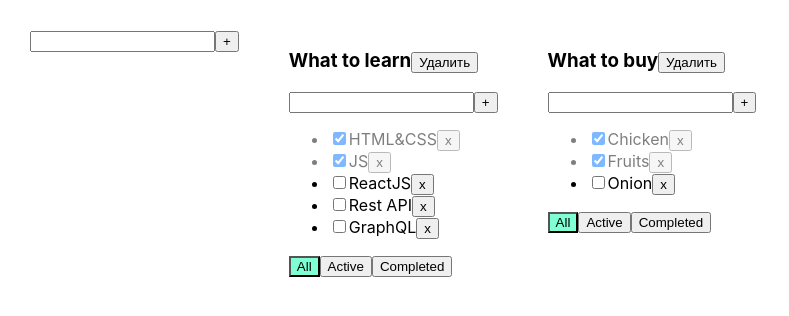
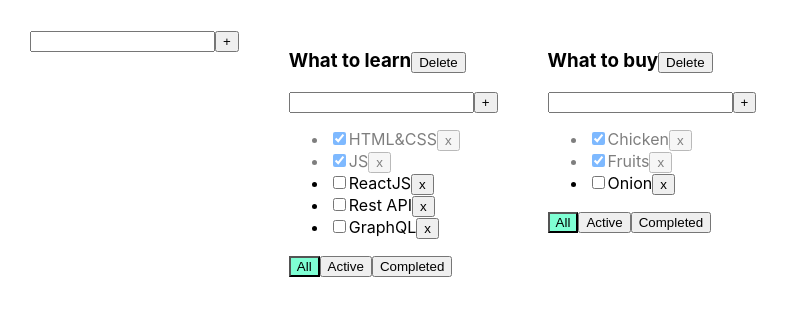
Before and after one commit to Alex-Kiosa/todolist, a React (Create React App) app: page / in a window 1280 px wide. Shown: the top 316 px of the page, without its empty margins (0-789 px from the left). Built offline with nearby package versions, Linux system fonts and the light colour scheme.

Commit message:
Refactoring

```diff
--- a/src/App.tsx
+++ b/src/App.tsx
@@ -1,7 +1,7 @@
 import React, {useState} from 'react';
+import {v1} from "uuid";
 import './App.css';
-import {Todolist} from './Todolist';
-import {v1} from "uuid";
+import {Todolist} from './components/Todolist';
 import {AddItemForm} from "./components/AddItemForm";
 
 export type FilterValuesType = "all" | "active" | "completed";
@@ -49,6 +49,14 @@ function App() {
         setTasksObj({...tasksObj, [newTodoListId]: []})
     }
 
+    const changeTodoListTitle = (todoListId: string, editedText: string) => {
+        const newTodoList = todoLists.find(tl => tl.id === todoListId)
+        if (newTodoList) {
+            newTodoList.title = editedText
+            setTodoLists([...todoLists])
+        }
+    }
+
     const removeTodoList = (todoListId: string) => {
         const newTodoLists = todoLists.filter(tl => tl.id !== todoListId)
         setTodoLists(newTodoLists)
@@ -56,48 +64,40 @@ function App() {
     }
 
     const addTask = (taskTitle: string, todoListId: string) => {
-        const task = {id: v1(), title: taskTitle, isDone: false}
-        const tasks = tasksObj[todoListId]
-        tasksObj[todoListId] = [task, ...tasks]
-        setTasksObj({...tasksObj})
-    }
-
-    const removeTask = (id: string, todoListId: string) => {
-        const tasks = tasksObj[todoListId]
-        tasksObj[todoListId] = tasks.filter(t => t.id != id)
+        const newTask = {id: v1(), title: taskTitle, isDone: false}
+        const newTasks = tasksObj[todoListId]
+        tasksObj[todoListId] = [newTask, ...newTasks]
         setTasksObj({...tasksObj})
     }
 
     const changeFilter = (value: FilterValuesType, todoListId: string) => {
-        const todoList = todoLists.find(tl => tl.id === todoListId)
-        if (todoList) {
-            todoList.filter = value
+        const newTodoList = todoLists.find(tl => tl.id === todoListId)
+        if (newTodoList) {
+            newTodoList.filter = value
             setTodoLists([...todoLists])
         }
     }
 
     const changeStatus = (taskId: string, isDone: boolean, todoListId: string) => {
-        const task = tasksObj[todoListId].find(t => t.id === taskId)
-        if (task) {
-            task.isDone = isDone
+        const newTask = tasksObj[todoListId].find(t => t.id === taskId)
+        if (newTask) {
+            newTask.isDone = isDone
             setTasksObj({...tasksObj})
         }
     }
 
-    const onChangeEditableText = (taskId: string, editedText: string, todoListId: string) => {
-        const task = tasksObj[todoListId].find(t => t.id === taskId)
-        if (task) {
-            task.title = editedText
+    const changeTaskTitle = (taskId: string, editedText: string, todoListId: string) => {
+        const newTask = tasksObj[todoListId].find(t => t.id === taskId)
+        if (newTask) {
+            newTask.title = editedText
             setTasksObj({...tasksObj})
         }
     }
 
-    const onChangeTodoListTitle = (todoListId: string, editedText: string) => {
-        const todoList = todoLists.find(tl => tl.id === todoListId)
-        if (todoList) {
-            todoList.title = editedText
-            setTodoLists([...todoLists])
-        }
+    const removeTask = (id: string, todoListId: string) => {
+        const newTasks = tasksObj[todoListId]
+        tasksObj[todoListId] = newTasks.filter(t => t.id != id)
+        setTasksObj({...tasksObj})
     }
 
     return (
@@ -119,15 +119,17 @@ function App() {
                             key={tl.id}
                             id={tl.id}
                             title={tl.title}
+                            changeTodoListTitle={changeTodoListTitle}
+                            filter={tl.filter}
+                            removeTodoList={removeTodoList}
+
                             tasks={tasksForTodolist}
-                            removeTodoList={removeTodoList}
+
+                            addTask={addTask}
+                            changeFilter={changeFilter}
+                            changeStatus={changeStatus}
+                            changeTaskTitle={changeTaskTitle}
                             removeTask={removeTask}
-                            changeFilter={changeFilter}
-                            addTask={addTask}
-                            changeStatus={changeStatus}
-                            onChange={onChangeEditableText}
-                            onChangeTodoListTitle={onChangeTodoListTitle}
-                            filter={tl.filter}
                         />
                     )
                 })
--- a/src/Todolist.tsx
+++ /dev/null
@@ -1,78 +0,0 @@
-import React, {ChangeEvent} from 'react';
-import {FilterValuesType} from './App';
-import {Button} from "./components/Button";
-import {AddItemForm} from "./components/AddItemForm";
-import {EditableText} from "./components/EditableText";
-
-type TaskType = {
-    id: string
-    title: string
-    isDone: boolean
-}
-
-type PropsType = {
-    id: string
-    title: string
-    tasks: Array<TaskType>
-    removeTodoList: (todoListId: string) => void
-    removeTask: (taskId: string, todoListId: string) => void
-    changeFilter: (value: FilterValuesType, todoListId: string) => void
-    addTask: (taskTitle: string, todoListId: string) => void
-    changeStatus: (taskId: string, isDone: boolean, todoListId: string) => void
-    onChange: (taskId: string, editedText: string, todolistId: string) => void
-    onChangeTodoListTitle: (todoListId: string, editedText: string) => void
-    filter: FilterValuesType
-}
-
-export function Todolist(props: PropsType) {
-
-    const removeTodoListHandler = () => props.removeTodoList(props.id)
-
-    const addTask = (itemTitle: string) => {
-        props.addTask(itemTitle, props.id)
-    }
-
-    const removeTaskHandler = (taskId: string) => props.removeTask(taskId, props.id)
-
-    const onChangeTodoListTitle = (editedText: string) => {
-        props.onChangeTodoListTitle(props.id, editedText)
-    }
-
-    return (
-        <div>
-            <h3>
-                <EditableText value={props.title} onChange={onChangeTodoListTitle}/>
-                <Button buttonName={"Удалить"} onClick={removeTodoListHandler}/>
-            </h3>
-            <AddItemForm addItem={addTask}/>
-            <ul>
-                {props.tasks.map(t => {
-                    const onChangeTaskTitle = (editedText: string) => {
-                        props.onChange(t.id, editedText, props.id)
-                    }
-
-                    const changeStatusHandler = (e: ChangeEvent<HTMLInputElement>) => {
-                        let newIsDoneValue = e.currentTarget.checked
-                        props.changeStatus(t.id, newIsDoneValue, props.id)
-                    }
-
-                    return (
-                        <li key={t.id} className={t.isDone ? "is-done" : ""}>
-                            <input type="checkbox" checked={t.isDone} onChange={changeStatusHandler}/>
-                            <EditableText value={t.title} onChange={onChangeTaskTitle}/>
-                            <Button buttonName={"x"} onClick={() => removeTaskHandler(t.id)}/>
-                        </li>
-                    )
-                })}
-            </ul>
-            <div>
-                <Button className={props.filter === "all" ? "active-filter" : ""} buttonName={"All"}
-                        onClick={() => props.changeFilter('all', props.id)}/>
-                <Button className={props.filter === "active" ? "active-filter" : ""} buttonName={"Active"}
-                        onClick={() => props.changeFilter('active', props.id)}/>
-                <Button className={props.filter === "completed" ? "active-filter" : ""} buttonName={"Completed"}
-                        onClick={() => props.changeFilter('completed', props.id)}/>
-            </div>
-        </div>
-    )
-}
--- a/src/components/AddItemForm.tsx
+++ b/src/components/AddItemForm.tsx
@@ -1,12 +1,12 @@
+import React, {useState, ChangeEvent, KeyboardEvent} from "react";
 import {Button} from "./Button";
-import React, {useState, ChangeEvent, KeyboardEvent} from "react";
 
 type AddItemFormPropsType = {
     addItem: (itemTitle: string) => void
 }
 
 export const AddItemForm = (props: AddItemFormPropsType) => {
-    const [itemTitle, setItemTitle] = useState("")
+    const [itemTitle, setItemTitle] = useState<string>("")
     const [error, setError] = useState<string>("")
 
     const onchangeInput = (event: ChangeEvent<HTMLInputElement>) => setItemTitle(event.currentTarget.value)
@@ -27,8 +27,12 @@ export const AddItemForm = (props: AddItemFormPropsType) => {
 
     return (
         <div>
-            <input className={error ? "error" : ""} onChange={onchangeInput}
-                   onKeyDown={onkeypressInput} value={itemTitle}/>
+            <input
+                className={error ? "error" : ""}
+                onChange={onchangeInput}
+                onKeyDown={onkeypressInput}
+                value={itemTitle}
+            />
             <Button buttonName="+" onClick={addItem}/>
             <div className="error-message">{error}</div>
         </div>
--- a/src/components/EditableText.tsx
+++ b/src/components/EditableText.tsx
@@ -6,8 +6,8 @@ type EditableTextPropsType = {
 }
 
 export const EditableText = (props: EditableTextPropsType) => {
-    const [title, setTitle] = useState(props.value)
-    const [editMode, setEditMode] = useState(false)
+    const [editMode, setEditMode] = useState<boolean>(false)
+    const [title, setTitle] = useState<string>(props.value)
     const [error, setError] = useState<string>("")
 
     const activateEditMode = () => {
--- /dev/null
+++ b/src/components/Todolist.tsx
@@ -0,0 +1,71 @@
+import React, {ChangeEvent} from 'react';
+import {FilterValuesType} from '../App';
+import {Button} from "./Button";
+import {AddItemForm} from "./AddItemForm";
+import {EditableText} from "./EditableText";
+
+type TaskType = {
+    id: string
+    title: string
+    isDone: boolean
+}
+
+type PropsType = {
+    id: string
+    title: string
+    tasks: Array<TaskType>
+    removeTodoList: (todoListId: string) => void
+    removeTask: (taskId: string, todoListId: string) => void
+    changeFilter: (value: FilterValuesType, todoListId: string) => void
+    addTask: (taskTitle: string, todoListId: string) => void
+    changeStatus: (taskId: string, isDone: boolean, todoListId: string) => void
+    changeTaskTitle: (taskId: string, editedText: string, todolistId: string) => void
+    changeTodoListTitle: (todoListId: string, editedText: string) => void
+    filter: FilterValuesType
+}
+
+export function Todolist(props: PropsType) {
+
+    const removeTodoList = () => props.removeTodoList(props.id)
+    const changeTodoListTitle = (editedText: string) => props.changeTodoListTitle(props.id, editedText)
+    const addTask = (itemTitle: string) => props.addTask(itemTitle, props.id)
+    const removeTask = (taskId: string) => props.removeTask(taskId, props.id)
+
+    return (
+        <div>
+            <h3>
+                <EditableText value={props.title} onChange={changeTodoListTitle}/>
+                <Button buttonName="Delete" onClick={removeTodoList}/>
+            </h3>
+            <AddItemForm addItem={addTask}/>
+            <ul>
+                {
+                    props.tasks.map(t => {
+                        const changeTaskTitle = (editedText: string) => props.changeTaskTitle(t.id, editedText, props.id)
+
+                        const changeStatus = (e: ChangeEvent<HTMLInputElement>) => {
+                            let newIsDoneValue = e.currentTarget.checked
+                            props.changeStatus(t.id, newIsDoneValue, props.id)
+                        }
+
+                        return (
+                            <li key={t.id} className={t.isDone ? "is-done" : ""}>
+                                <input type="checkbox" checked={t.isDone} onChange={changeStatus}/>
+                                <EditableText value={t.title} onChange={changeTaskTitle}/>
+                                <Button buttonName={"x"} onClick={() => removeTask(t.id)}/>
+                            </li>
+                        )
+                    })
+                }
+            </ul>
+            <div>
+                <Button className={props.filter === "all" ? "active-filter" : ""} buttonName={"All"}
+                        onClick={() => props.changeFilter('all', props.id)}/>
+                <Button className={props.filter === "active" ? "active-filter" : ""} buttonName={"Active"}
+                        onClick={() => props.changeFilter('active', props.id)}/>
+                <Button className={props.filter === "completed" ? "active-filter" : ""} buttonName={"Completed"}
+                        onClick={() => props.changeFilter('completed', props.id)}/>
+            </div>
+        </div>
+    )
+}
```
